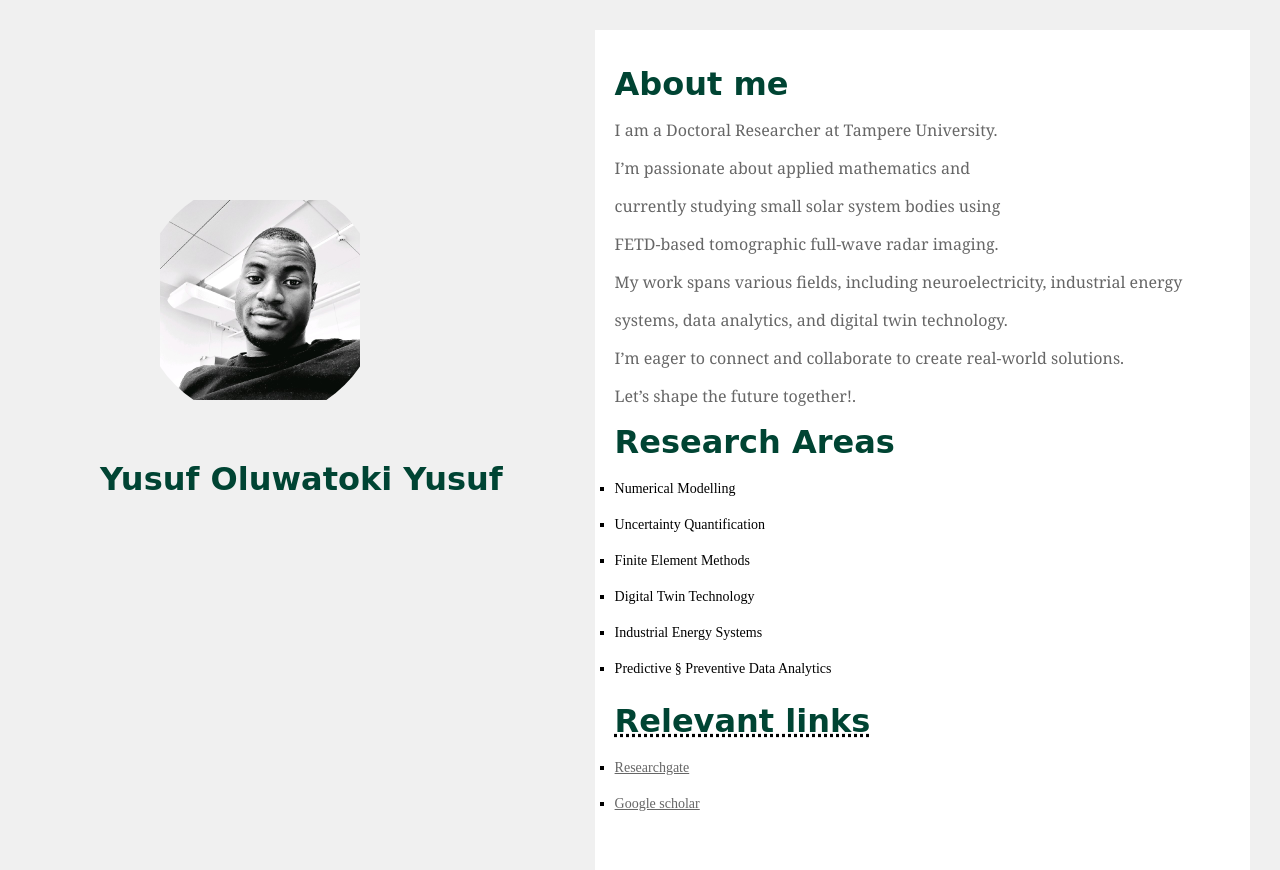
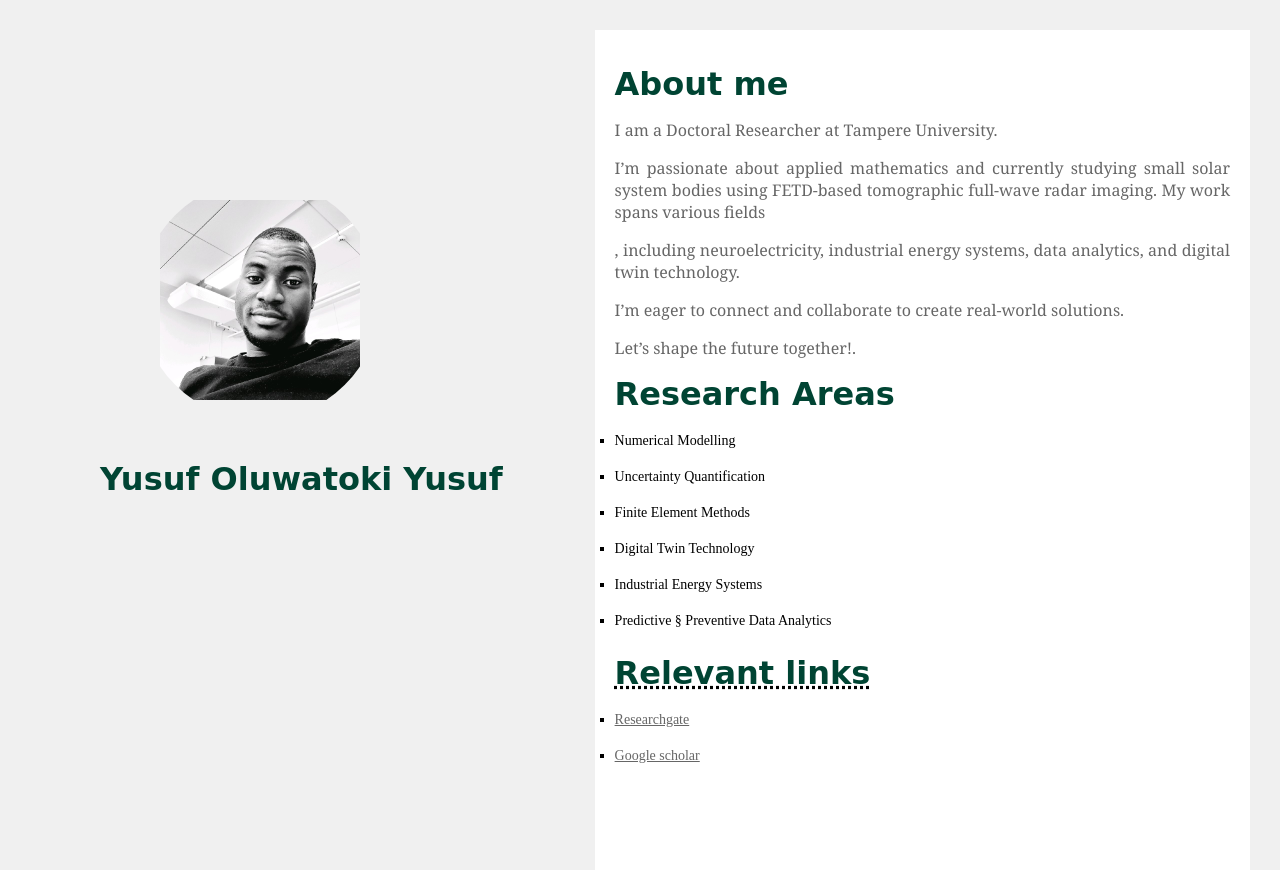
Before and after one commit to Yusuf-Oluwatoki/Yusuf-Oluwatoki.github.io, a plain HTML site: page index.html in a window 1280 px wide. Drawn offline with Linux system fonts and the light colour scheme.

Commit message:
Update index.html

```diff
--- a/index.html
+++ b/index.html
@@ -107,11 +107,9 @@
      <div class="container container-60">
     <h1>About me</h1>
     <p> I am a Doctoral Researcher at Tampere University. </p>
-    <p>  I’m passionate about applied mathematics and </p>
-      <p> currently studying small solar system bodies using</p>
-      <p>   FETD-based tomographic full-wave radar imaging. </p>
-      <p>   My work spans various fields, including neuroelectricity, industrial energy </p>
-       <p>   systems, data analytics, and digital twin technology. </p>
+    <p>  I’m passionate about applied mathematics and currently studying small solar system bodies
+        using FETD-based tomographic full-wave radar imaging.   My work spans various fields </p>
+         <p>, including neuroelectricity, industrial energy systems, data analytics, and digital twin technology. </p>
         <p> I’m eager to connect and collaborate to create real-world solutions.</p>
         <p> Let’s shape the future together!.</p>
 
```
